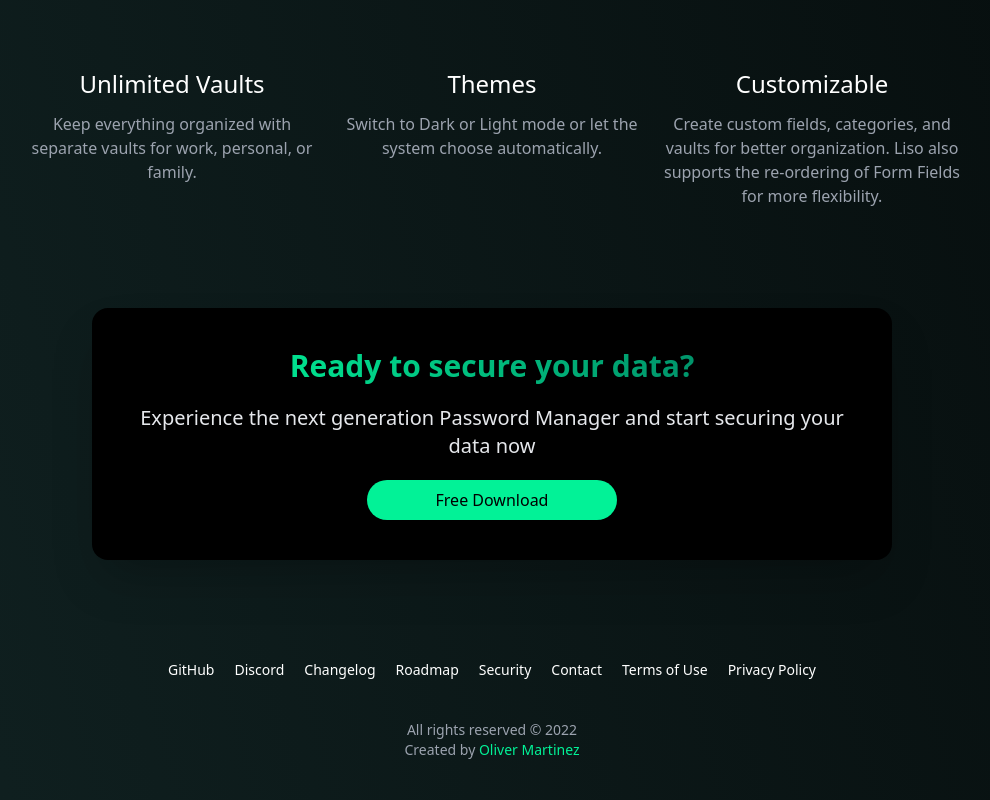
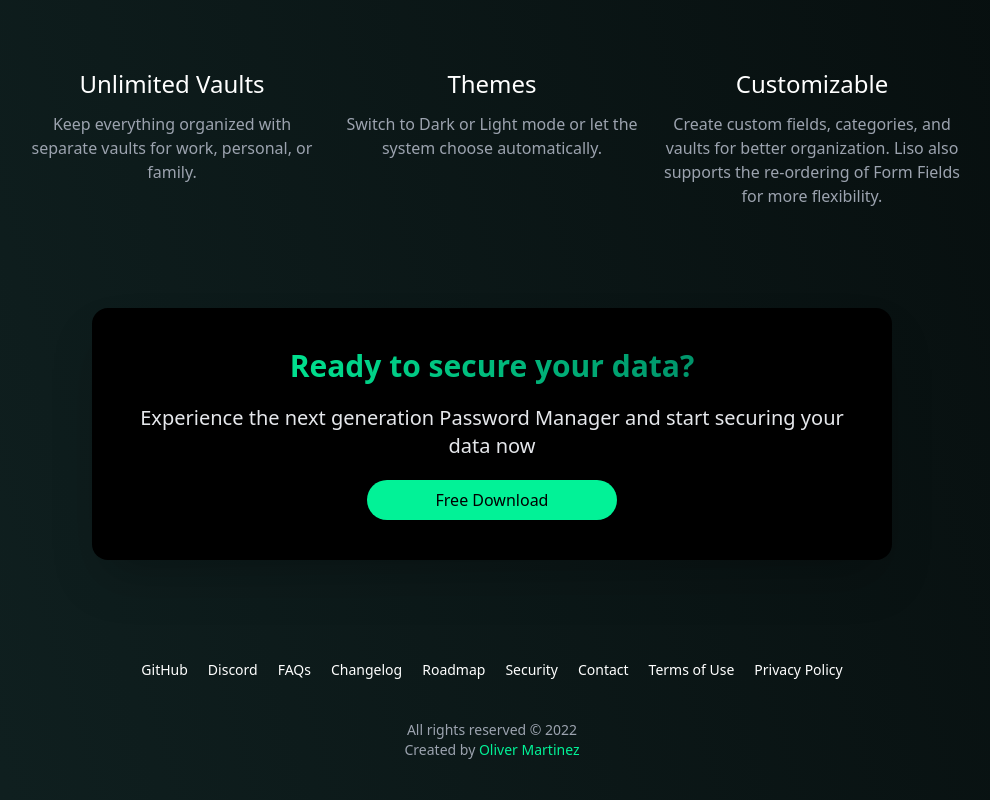
Before and after one commit to Liso-Vault/landing_react, a React (Create React App) app: page / in a window 1280 px wide. Shown: the part 3682-4482 px from the top of the page, without its empty margins (148-1138 px from the left). Built offline with nearby package versions, Linux system fonts and the light colour scheme; some icons are missing.

Commit message:
updated footer

```diff
--- a/src/components/Footer.jsx
+++ b/src/components/Footer.jsx
@@ -14,6 +14,12 @@ export const Footer = () => {
           data={{
             url: "https://discord.com/invite/d4EehG5qr3",
             label: "Discord",
+          }}
+        />
+        <LinkNewTab
+          data={{
+            url: "https://github.com/Liso-Vault/app/blob/master/FAQS.md",
+            label: "FAQs",
           }}
         />
         <LinkNewTab
```
